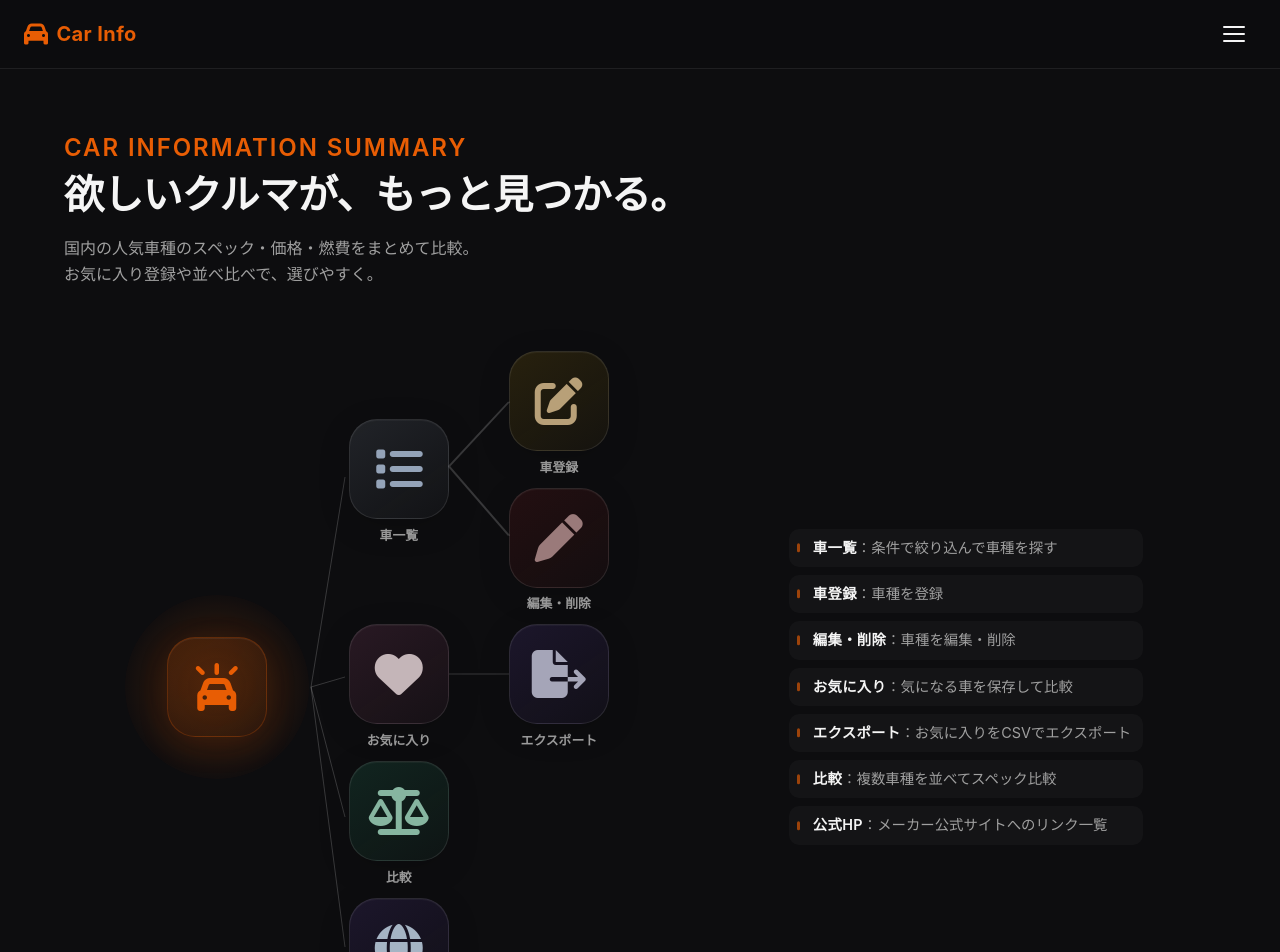
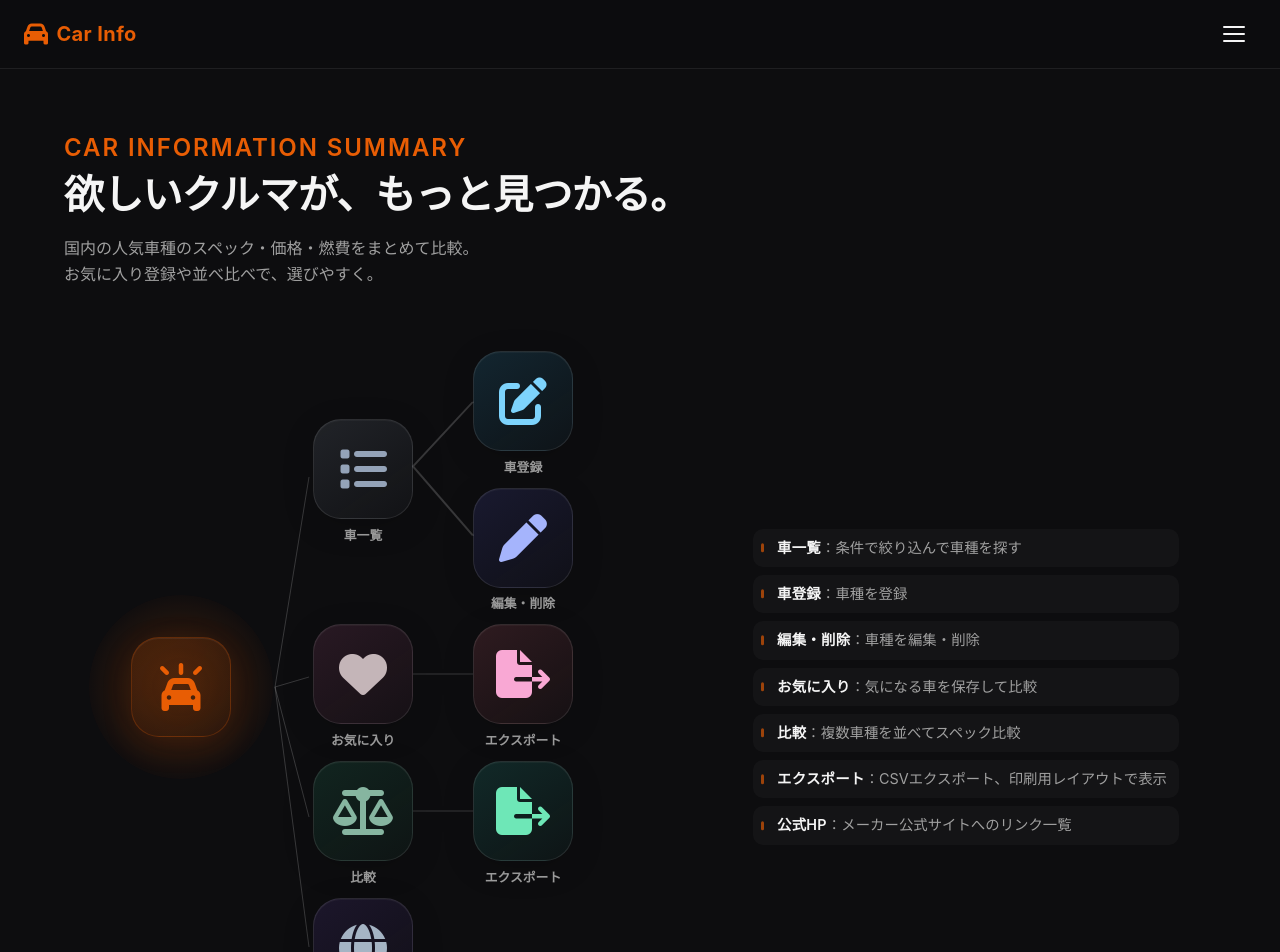
Before and after one commit to Yuto-design/car-info-app, a React (Create React App) app: page / in a window 1280 px wide. Shown: the top 952 px of the page. Built offline with nearby package versions, Linux system fonts and the light colour scheme.

Commit message:
Update Icons

```diff
--- a/src/features/home/HomeHeroIcons.css
+++ b/src/features/home/HomeHeroIcons.css
@@ -206,39 +206,52 @@
   transform: scale(1.02);
 }
 
+/* 車一覧の派生: リスト（青）に近い色・互いに別色 */
 .home-hero-sub-icon--register {
-  color: #b8a078;
-  background: linear-gradient(145deg, rgba(234, 179, 8, 0.12) 0%, rgba(234, 179, 8, 0.04) 100%);
+  color: #7dd3fc;
+  background: linear-gradient(145deg, rgba(56, 189, 248, 0.14) 0%, rgba(56, 189, 248, 0.04) 100%);
 }
 .home-hero-sub-icon--register:hover {
-  color: #eab308;
-  background: linear-gradient(145deg, rgba(234, 179, 8, 0.22) 0%, rgba(234, 179, 8, 0.08) 100%);
-  border-color: rgba(234, 179, 8, 0.35);
-  box-shadow: 0 8px 32px rgba(234, 179, 8, 0.12), inset 0 1px 0 rgba(255, 255, 255, 0.06);
+  color: #38bdf8;
+  background: linear-gradient(145deg, rgba(56, 189, 248, 0.22) 0%, rgba(56, 189, 248, 0.08) 100%);
+  border-color: rgba(56, 189, 248, 0.35);
+  box-shadow: 0 8px 32px rgba(56, 189, 248, 0.12), inset 0 1px 0 rgba(255, 255, 255, 0.06);
   transform: scale(1.02);
 }
 
 .home-hero-sub-icon--edit {
-  color: #9a7a7a;
-  background: linear-gradient(145deg, rgba(197, 34, 34, 0.12) 0%, rgba(197, 34, 34, 0.04) 100%);
+  color: #a5b4fc;
+  background: linear-gradient(145deg, rgba(99, 102, 241, 0.14) 0%, rgba(99, 102, 241, 0.04) 100%);
 }
 .home-hero-sub-icon--edit:hover {
-  color: #c52222;
-  background: linear-gradient(145deg, rgba(197, 34, 34, 0.22) 0%, rgba(197, 34, 34, 0.08) 100%);
-  border-color: rgba(197, 34, 34, 0.35);
-  box-shadow: 0 8px 32px rgba(197, 34, 34, 0.12), inset 0 1px 0 rgba(255, 255, 255, 0.06);
+  color: #818cf8;
+  background: linear-gradient(145deg, rgba(99, 102, 241, 0.22) 0%, rgba(99, 102, 241, 0.08) 100%);
+  border-color: rgba(99, 102, 241, 0.35);
+  box-shadow: 0 8px 32px rgba(99, 102, 241, 0.12), inset 0 1px 0 rgba(255, 255, 255, 0.06);
   transform: scale(1.02);
 }
 
-.home-hero-sub-icon--export {
-  color: #a5a5b8;
-  background: linear-gradient(145deg, rgba(139, 92, 246, 0.12) 0%, rgba(139, 92, 246, 0.04) 100%);
+.home-hero-sub-icon--export-favorites {
+  color: #f9a8d4;
+  background: linear-gradient(145deg, rgba(251, 113, 133, 0.14) 0%, rgba(251, 113, 133, 0.04) 100%);
 }
-.home-hero-sub-icon--export:hover {
-  color: #a78bfa;
-  background: linear-gradient(145deg, rgba(139, 92, 246, 0.22) 0%, rgba(139, 92, 246, 0.08) 100%);
-  border-color: rgba(139, 92, 246, 0.35);
-  box-shadow: 0 8px 32px rgba(139, 92, 246, 0.12), inset 0 1px 0 rgba(255, 255, 255, 0.06);
+.home-hero-sub-icon--export-favorites:hover {
+  color: #fb7185;
+  background: linear-gradient(145deg, rgba(251, 113, 133, 0.22) 0%, rgba(251, 113, 133, 0.08) 100%);
+  border-color: rgba(251, 113, 133, 0.35);
+  box-shadow: 0 8px 32px rgba(251, 113, 133, 0.12), inset 0 1px 0 rgba(255, 255, 255, 0.06);
+  transform: scale(1.02);
+}
+
+.home-hero-sub-icon--export-comparison {
+  color: #6ee7b7;
+  background: linear-gradient(145deg, rgba(45, 212, 191, 0.14) 0%, rgba(45, 212, 191, 0.04) 100%);
+}
+.home-hero-sub-icon--export-comparison:hover {
+  color: #2dd4bf;
+  background: linear-gradient(145deg, rgba(45, 212, 191, 0.22) 0%, rgba(45, 212, 191, 0.08) 100%);
+  border-color: rgba(45, 212, 191, 0.35);
+  box-shadow: 0 8px 32px rgba(45, 212, 191, 0.12), inset 0 1px 0 rgba(255, 255, 255, 0.06);
   transform: scale(1.02);
 }
 
--- a/src/features/home/HomeHeroIcons.jsx
+++ b/src/features/home/HomeHeroIcons.jsx
@@ -61,7 +61,7 @@ function HomeHeroIcons() {
           </span>
           <div className="home-hero-sub-icon-branch">
             <div className="home-hero-sub-icon-cell">
-              <div className="home-hero-sub-icon home-hero-sub-icon--export" title="お気に入りをエクスポート">
+              <div className="home-hero-sub-icon home-hero-sub-icon--export-favorites" title="お気に入りをエクスポート">
                 <i className="fa-solid fa-file-export"></i>
               </div>
               <span className="home-hero-sub-icon-label">エクスポート</span>
@@ -74,6 +74,19 @@ function HomeHeroIcons() {
               <i className="fa-solid fa-scale-balanced"></i>
             </Link>
             <span className="home-hero-sub-icon-label">比較</span>
+          </div>
+          <span className="home-hero-sub-icon-connector home-hero-sub-icon-connector--branch" aria-hidden="true">
+            <svg className="home-hero-sub-icon-connector-svg" viewBox="0 0 24 120" preserveAspectRatio="none">
+              <line x1="0" y1="50" x2="24" y2="50" stroke="rgba(255,255,255,0.18)" strokeWidth="1" />
+            </svg>
+          </span>
+          <div className="home-hero-sub-icon-branch">
+            <div className="home-hero-sub-icon-cell">
+              <div className="home-hero-sub-icon home-hero-sub-icon--export-comparison" title="比較をエクスポート">
+                <i className="fa-solid fa-file-export"></i>
+              </div>
+              <span className="home-hero-sub-icon-label">エクスポート</span>
+            </div>
           </div>
         </div>
         <div className="home-hero-sub-icon-item">
--- a/src/features/home/HomeSiteDescList.css
+++ b/src/features/home/HomeSiteDescList.css
@@ -7,7 +7,7 @@
   flex-direction: column;
   justify-content: center;
   gap: 0.5rem;
-  max-width: 400px;
+  max-width: 500px;
   font-size: 0.9rem;
   line-height: 1.55;
   color: var(--color-text-muted, #a0a0a0);
--- a/src/features/home/HomeSiteDescList.jsx
+++ b/src/features/home/HomeSiteDescList.jsx
@@ -7,8 +7,8 @@ function HomeSiteDescList() {
       <li><strong>車登録</strong>：車種を登録</li>
       <li><strong>編集・削除</strong>：車種を編集・削除</li>
       <li><strong>お気に入り</strong>：気になる車を保存して比較</li>
-      <li><strong>エクスポート</strong>：お気に入りをCSVでエクスポート</li>
       <li><strong>比較</strong>：複数車種を並べてスペック比較</li>
+      <li><strong>エクスポート</strong>：CSVエクスポート、印刷用レイアウトで表示</li>
       <li><strong>公式HP</strong>：メーカー公式サイトへのリンク一覧</li>
     </ul>
   );
```
